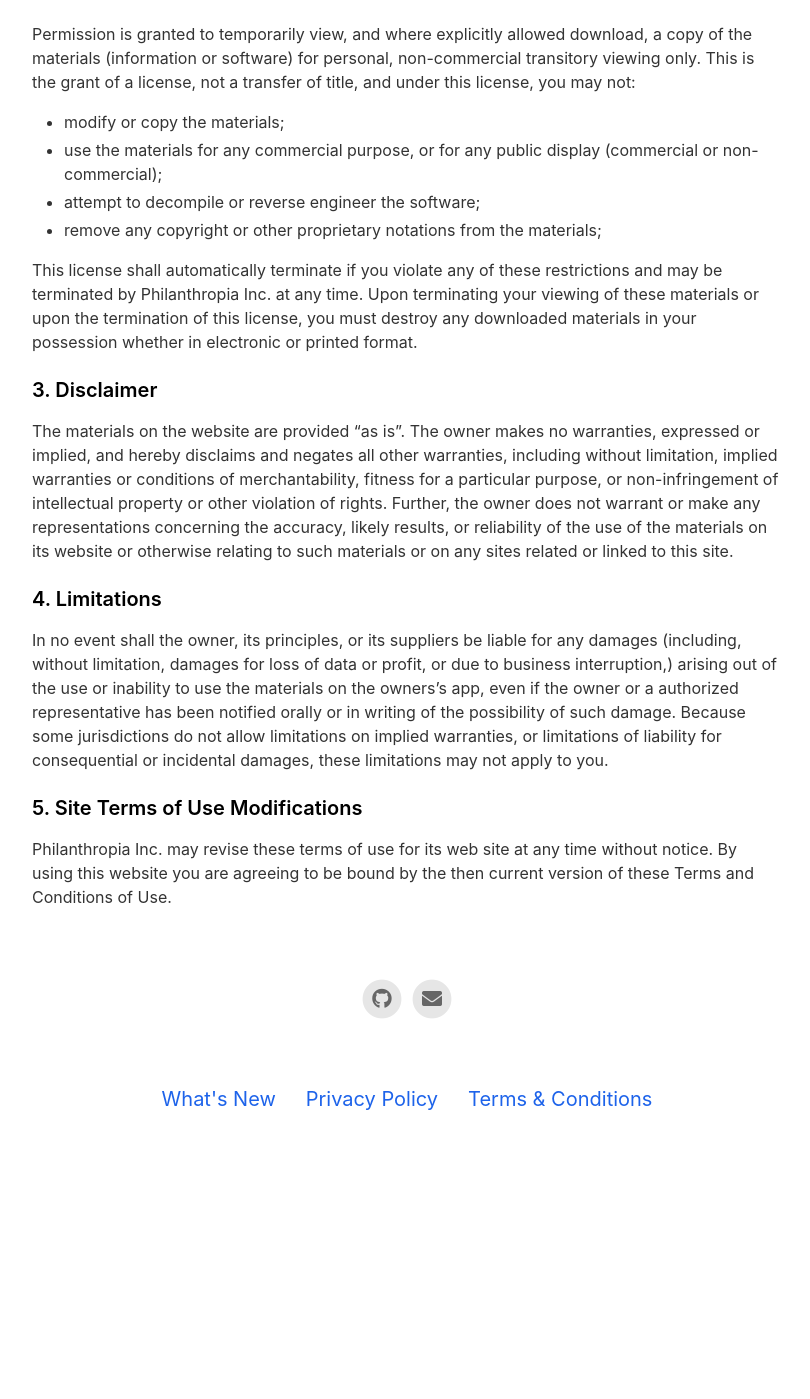
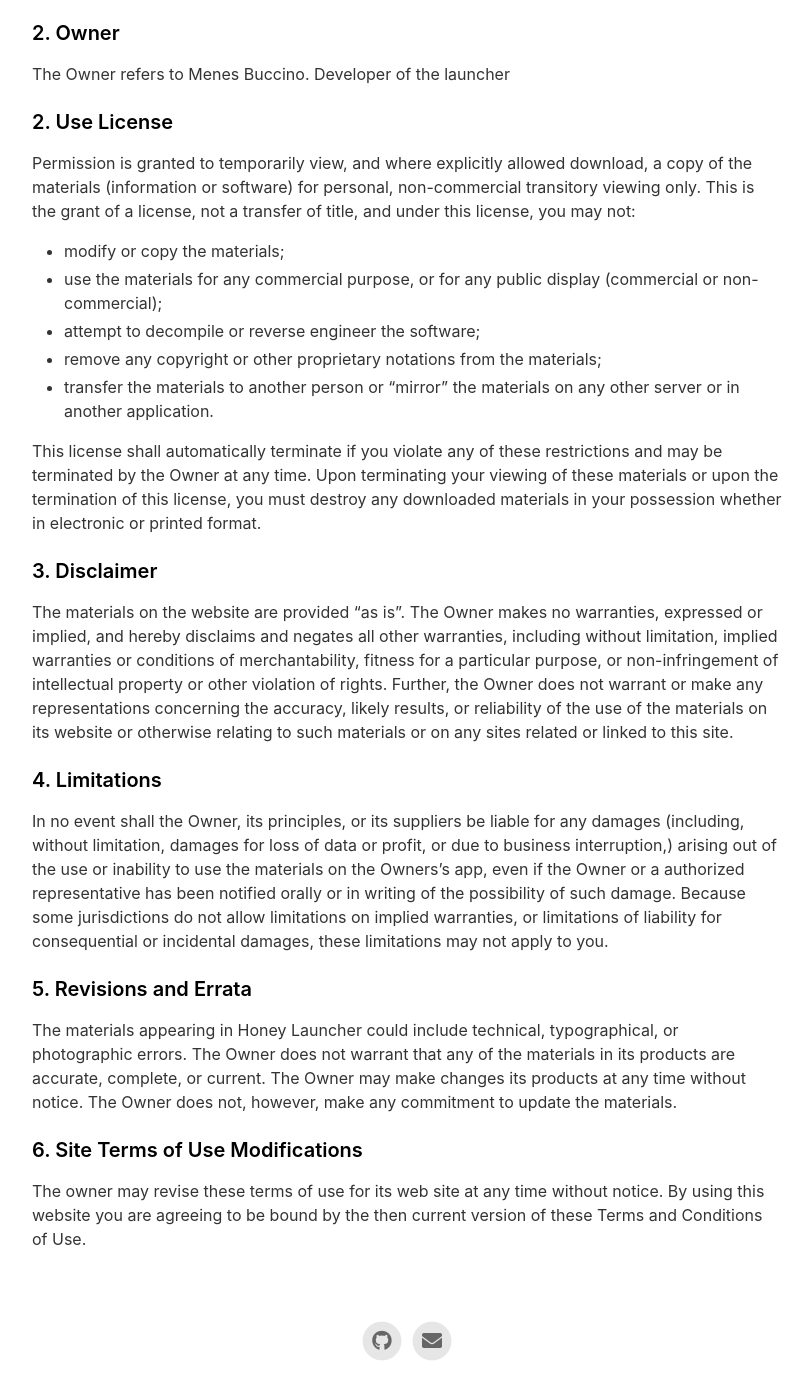
Before and after one commit to honeylauncher/honey-launcher, a Jekyll site: the page built from _pages/terms.md, in a window 1280 px wide and 1400 px high, scrolled down 424 px. Shown: the whole window, without its empty margins (233-1043 px from the left). Built offline with Jekyll 4.4.1, drawn with Linux system fonts in a browser that asks for light colours; nearby versions of some CDN libraries; before the commit the page ends 1603 px from its top, so only the background shows below that; some of the changed text lies outside the part shown.

Commit message:
Update terms.md

```diff
--- a/_pages/terms.md
+++ b/_pages/terms.md
@@ -6,8 +6,12 @@ include_in_header: true
 
 # Terms of Use
 ### 1. Terms
+This document describes the terms of service that apply to Honey Launcher.
 
 By using Honey Launcher, you are agreeing to be bound by these web site Terms and Conditions of Use, all applicable laws, and regulations, and agree that you are responsible for compliance with any applicable local laws. If you do not agree with any of these terms, you are prohibited from using or accessing our app. The materials contained in this website are protected by applicable copyright and trademark law.
+
+### 2. Owner
+The Owner refers to Menes Buccino. Developer of the launcher
 
 ### 2. Use License
 Permission is granted to temporarily view, and where explicitly allowed download, a copy of the materials (information or software) for personal, non-commercial transitory viewing only. This is the grant of a license, not a transfer of title, and under this license, you may not:
@@ -16,18 +20,22 @@ Permission is granted to temporarily view, and where explicitly allowed download
 * use the materials for any commercial purpose, or for any public display (commercial or non-commercial);
 * attempt to decompile or reverse engineer the software;
 * remove any copyright or other proprietary notations from the materials;
+* transfer the materials to another person or "mirror" the materials on any other server or in another application.
 
-This license shall automatically terminate if you violate any of these restrictions and may be terminated by Philanthropia Inc. at any time. Upon terminating your viewing of these materials or upon the termination of this license, you must destroy any downloaded materials in your possession whether in electronic or printed format.
+This license shall automatically terminate if you violate any of these restrictions and may be terminated by the Owner at any time. Upon terminating your viewing of these materials or upon the termination of this license, you must destroy any downloaded materials in your possession whether in electronic or printed format.
 
 ### 3. Disclaimer
 
-The materials on the website are provided “as is”. The owner makes no warranties, expressed or implied, and hereby disclaims and negates all other warranties, including without limitation, implied warranties or conditions of merchantability, fitness for a particular purpose, or non-infringement of intellectual property or other violation of rights. Further, the owner does not warrant or make any representations concerning the accuracy, likely results, or reliability of the use of the materials on its website or otherwise relating to such materials or on any sites related or linked to this site.
+The materials on the website are provided “as is”. The Owner makes no warranties, expressed or implied, and hereby disclaims and negates all other warranties, including without limitation, implied warranties or conditions of merchantability, fitness for a particular purpose, or non-infringement of intellectual property or other violation of rights. Further, the Owner does not warrant or make any representations concerning the accuracy, likely results, or reliability of the use of the materials on its website or otherwise relating to such materials or on any sites related or linked to this site.
 
 ### 4. Limitations
 
-In no event shall the owner, its principles, or its suppliers be liable for any damages (including, without limitation, damages for loss of data or profit, or due to business interruption,) arising out of the use or inability to use the materials on the owners's app, even if the owner or a authorized representative has been notified orally or in writing of the possibility of such damage. Because some jurisdictions do not allow limitations on implied warranties, or limitations of liability for consequential or incidental damages, these limitations may not apply to you.
+In no event shall the Owner, its principles, or its suppliers be liable for any damages (including, without limitation, damages for loss of data or profit, or due to business interruption,) arising out of the use or inability to use the materials on the Owners's app, even if the Owner or a authorized representative has been notified orally or in writing of the possibility of such damage. Because some jurisdictions do not allow limitations on implied warranties, or limitations of liability for consequential or incidental damages, these limitations may not apply to you.
+
+### 5. Revisions and Errata
+The materials appearing in Honey Launcher could include technical, typographical, or photographic errors. The Owner does not warrant that any of the materials in its products are accurate, complete, or current. The Owner may make changes its products at any time without notice. The Owner does not, however, make any commitment to update the materials.
 
 
-### 5. Site Terms of Use Modifications
+### 6. Site Terms of Use Modifications
 
-Philanthropia Inc. may revise these terms of use for its web site at any time without notice. By using this website you are agreeing to be bound by the then current version of these Terms and Conditions of Use.
+The owner may revise these terms of use for its web site at any time without notice. By using this website you are agreeing to be bound by the then current version of these Terms and Conditions of Use.
```
